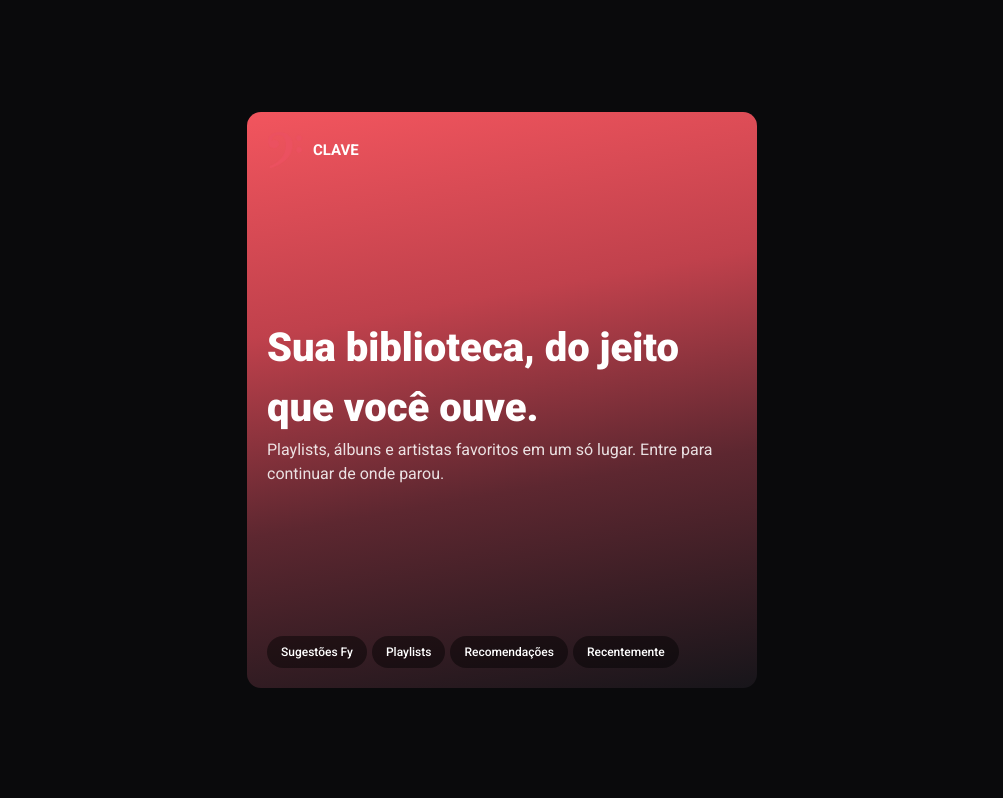
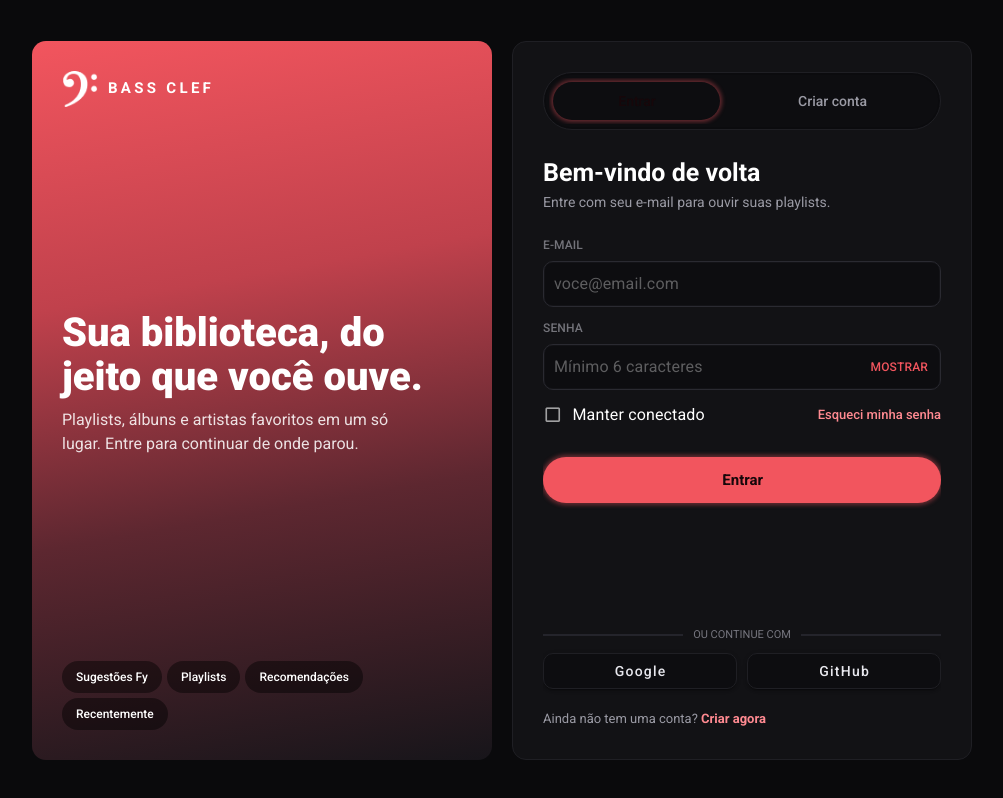
Before and after one commit to davi-rdgr/bass-clef, a Vue app: page /login in a window 1280 px wide. Shown: the whole page, without its empty margins (138-1141 px from the left). Built offline with nearby package versions, Linux system fonts and the light colour scheme.

Commit message:
Desenvolvimento da UI da tela da opção de login da tela de login.

```diff
--- a/index.html
+++ b/index.html
@@ -15,6 +15,9 @@
         justify-content: space-between;
         height: 100vh;
       }
+      * {
+        box-sizing: border-box;
+      }
     </style>
   </head>
   <body>
--- a/package.json
+++ b/package.json
@@ -12,6 +12,7 @@
     "preview": "vite preview"
   },
   "dependencies": {
+    "@mdi/font": "^7.4.47",
     "pinia": "^3.0.3",
     "vue": "^3.5.22",
     "vue-router": "^4.6.3",
--- a/src/main.js
+++ b/src/main.js
@@ -5,6 +5,7 @@ import App from './App.vue'
 import router from './router'
 import { registerComponent } from './componentsRegister.js'
 
+import '@mdi/font/css/materialdesignicons.css'
 import 'vuetify/styles'
 import { createVuetify } from 'vuetify'
 import * as components from 'vuetify/components'
--- a/src/views/Login.vue
+++ b/src/views/Login.vue
@@ -1,12 +1,18 @@
 <script setup>
+import { ref } from 'vue';
+const tab = ref('one');
+const enterLogin = ref('');
+const enterPassword = ref('');
+const enterCheckbox = ref(false);
+const showPassword = ref(false)
 </script>
 <template>
     <main>
         <aside>
             <div class="logo">
-                <img src="/public/images/bass-clef-image.png" alt="Bass Clef Logo">
+                <img src="/images/bass-clef-white-image.png" alt="Bass Clef Logo">
                 <h3>
-                    CLAVE
+                    BASS CLEF
                 </h3>
             </div>
             <div class="titles">
@@ -32,6 +38,81 @@
                 </li>
             </ul>
         </aside>
+        <section class="login">
+            <v-sheet class="vsheet" elevation="2">
+                <v-tabs class="vtabs" v-model="tab" color="#17070A" bg-color="#0D0D10" selected-class="tab-selected"
+                    :hide-slider='true' grow inset>
+                    <v-tab class="vtab" value="enter">Entrar</v-tab>
+                    <v-tab class="vtab" value="register">Criar conta</v-tab>
+                </v-tabs>
+
+                <v-tabs-window class="vwindow" v-model="tab">
+                    <v-tabs-window-item class="tabwindow" value="enter">
+                        <div>
+                            <h1>
+                                Bem-vindo de volta
+                            </h1>
+                            <h2>
+                                Entre com seu e-mail para ouvir suas playlists.
+                            </h2>
+                            <v-form class="vform">
+                                <v-label class="vlabel">
+                                    E-MAIL
+                                </v-label>
+                                <v-text-field class="vinput" hide-details type="email" variant="outlined"
+                                    v-model="enterLogin" placeholder="voce@email.com" />
+                                <v-label class="vlabel">
+                                    SENHA
+                                </v-label>
+                                <v-text-field class="vinput" hide-details :type="showPassword ? 'text' : 'password'"
+                                    variant="outlined" v-model="enterPassword" placeholder="Mínimo 6 caracteres"
+                                    append-inner="MOSTRAR">
+                                    <template #append-inner>
+                                        <span class="show-password" @click="showPassword = !showPassword">
+                                            {{ showPassword ? ' OCULTAR' : 'MOSTRAR' }}
+                                        </span>
+                                    </template>
+                                </v-text-field>
+                                <div class="options">
+                                    <v-checkbox class="vcheck" v-model="enterCheckbox" label="Manter conectado"
+                                        base-color="#ffffff" color="#F2555E">
+                                    </v-checkbox>
+                                    <span class="forgot-pass">
+                                        Esqueci minha senha
+                                    </span>
+                                </div>
+                                <v-btn class="vsubmit" type="submit">
+                                    Entrar
+                                </v-btn>
+                            </v-form>
+                        </div>
+                        <div>
+                            <div class="or-continue">
+                                <div class="line"></div>
+                                <span>
+                                    OU CONTINUE COM
+                                </span>
+                                <div class="line"></div>
+                            </div>
+                            <div class="alternative-login">
+                                <v-btn class="btn">
+                                    Google
+                                </v-btn>
+                                <v-btn class="btn">
+                                    GitHub
+                                </v-btn>
+                            </div>
+                            <span class="create-account">
+                                Ainda não tem uma conta? <span>Criar agora</span>
+                            </span>
+                        </div>
+                    </v-tabs-window-item>
+                    <v-tabs-window-item class="tabwindow" value="register">
+                        <h2>opa opa</h2>
+                    </v-tabs-window-item>
+                </v-tabs-window>
+            </v-sheet>
+        </section>
     </main>
 </template>
 
@@ -48,10 +129,14 @@ main {
 
 aside {
     border-radius: 14px;
-    max-width: 510px;
+    max-width: 460px;
     width: 100%;
+    height: 719px;
+    padding: 30px;
+    display: flex;
+    flex-direction: column;
+    justify-content: space-between;
     background: linear-gradient(170deg, #f2555e 0%, #c0414c 34%, #5d2730 64%, #17151a 100%);
-    padding: 20px;
 }
 
 .logo {
@@ -69,10 +154,8 @@ aside {
     font-weight: 700;
     font-family: 'Roboto', sans-serif;
     color: #ffffff;
-}
-
-.titles {
-    padding: 150px 0;
+    margin: 0;
+    letter-spacing: 0.22em;
 }
 
 .titles h1 {
@@ -80,6 +163,8 @@ aside {
     font-weight: 900;
     font-family: 'Roboto', sans-serif;
     color: #ffffff;
+    line-height: 1.08;
+    margin: 0;
 }
 
 .titles h2 {
@@ -87,6 +172,8 @@ aside {
     font-weight: 400;
     font-family: 'Roboto', sans-serif;
     color: #FFFFFFDB;
+    width: 360px;
+    margin: 10px 0 0 0;
 }
 
 ul {
@@ -106,4 +193,263 @@ ul li {
     border-radius: 900px;
     width: fit-content;
 }
+
+.login {
+    border-radius: 14px;
+    max-width: 460px;
+    width: 100%;
+    height: 719px;
+    padding: 30px;
+    background-color: #121215;
+    border: 1px solid #1F1F24;
+    display: flex;
+    flex-direction: column;
+}
+
+.vsheet {
+    background-color: #121215;
+    box-shadow: none !important;
+    flex: 1;
+    display: flex;
+    flex-direction: column;
+    min-height: 0;
+}
+
+.vsheet:deep(.v-slide-group__content) {
+    gap: 5px;
+}
+
+.vtabs {
+    border-radius: 900px;
+    height: auto !important;
+    flex: none !important;
+    padding: 5px;
+    border: 1px solid #1F1F24;
+}
+
+.vtab {
+    font-size: 14px;
+    font-weight: 500;
+    font-family: 'Roboto', sans-serif;
+    color: #9A9AA4 !important;
+    text-transform: none;
+    letter-spacing: normal;
+    border-radius: 900px !important;
+    height: auto !important;
+    padding: 11px 0;
+}
+
+.tab-selected {
+    background-color: #f2555e;
+    color: #17070A !important;
+    box-shadow: 0 0 4px 2px #F2555E66 !important;
+}
+
+.vwindow {
+    margin: 30px 0 0 0;
+    flex: 1;
+    min-height: 0;
+    display: flex;
+    flex-direction: column;
+}
+
+.vwindow:deep(.v-window__container) {
+    flex: 1;
+    min-height: 0;
+}
+
+.tabwindow {
+    border: none;
+    flex: 1;
+    min-height: 0;
+    display: flex;
+    flex-direction: column;
+    justify-content: space-between;
+}
+
+.vwindow h1 {
+    font-size: 25px;
+    font-weight: 700;
+    font-family: 'Roboto', sans-serif;
+    color: #ffffff;
+    margin: 0;
+    line-height: 100%;
+}
+
+.vwindow h2 {
+    font-size: 14px;
+    font-weight: 400;
+    font-family: 'Roboto', sans-serif;
+    color: #9A9AA4;
+    margin: 10px 0 0 0;
+    line-height: 100%;
+}
+
+.vform {
+    margin: 15px 0 0 0;
+}
+
+.vlabel {
+    font-size: 12px;
+    font-weight: 500;
+    font-family: 'Roboto', sans-serif;
+    color: #B4B4BD;
+    line-height: 100%;
+    text-transform: uppercase;
+    margin: 15px 0 0 0;
+}
+
+.vinput {
+    font-size: 16px;
+    font-weight: 400;
+    font-family: 'Roboto', sans-serif;
+    background-color: #0D0D10 !important;
+    color: #ffffff;
+    margin: 5px 0 0 0;
+    border: 1px solid #2A2A31;
+    border-radius: 10px;
+}
+
+.show-password {
+    font-size: 12px;
+    font-weight: 500;
+    font-family: 'Roboto', sans-serif;
+    color: #F2555E;
+    cursor: pointer;
+}
+
+.vinput:deep(.v-input--indent-details .v-input__details) {
+    padding: 0;
+}
+
+.vinput:deep(.v-input__control) {
+    height: 44px;
+}
+
+.vinput:deep(.v-field) {
+    border-radius: 8px;
+}
+
+.vinput:deep(.v-field__outline) {
+    color: #1F1F24;
+}
+
+.vinput:deep(.v-field__input) {
+    padding: 0;
+    min-height: auto;
+    height: 44px;
+}
+
+.vinput:deep(.v-field__field) {
+    padding: 0 10px;
+}
+
+.vsubmit {
+    font-size: 15px;
+    font-weight: 700;
+    font-family: 'Roboto', sans-serif;
+    width: 100%;
+    background-color: #F2555E;
+    color: #17070A;
+    height: 46px;
+    border-radius: 900px;
+    text-transform: none;
+    letter-spacing: normal;
+    box-shadow: 0 0 4px 2px #F2555E66 !important;
+}
+
+.options {
+    display: flex;
+    flex-direction: row;
+    justify-content: space-between;
+    margin: 5px 0 0 0;
+}
+
+.options:deep(.v-selection-control) {
+    min-height: auto !important;
+}
+
+.vcheck {
+    font-size: 13px;
+    font-weight: 400;
+    font-family: 'Roboto', sans-serif;
+    color: #ffffff;
+}
+
+.vcheck:deep(.v-selection-control__input) {
+    justify-content: start;
+    width: initial;
+    margin-right: 10px;
+}
+
+.vcheck:deep(.v-selection-control__wrapper) {
+    width: initial;
+}
+
+.forgot-pass {
+    font-size: 13px;
+    font-weight: 500;
+    font-family: 'Roboto', sans-serif;
+    color: #FF8A91;
+    margin: 10px 0 0 0;
+    cursor: pointer;
+}
+
+.or-continue {
+    font-size: 11px;
+    font-weight: 400;
+    font-family: 'Roboto', sans-serif;
+    color: #76767F;
+    display: flex;
+    flex-direction: row;
+    align-items: center;
+    justify-content: space-between;
+    margin: 20px 0 0 0;
+    white-space: nowrap;
+}
+
+.or-continue span {
+    margin: 0 10px;
+}
+
+.or-continue .line {
+    background-color: #24242B;
+    width: 100%;
+    height: 2px;
+}
+
+.alternative-login {
+    display: flex;
+    flex-direction: row;
+    align-items: center;
+    justify-content: space-between;
+    gap: 10px;
+    margin: 10px 0 0 0;
+}
+
+.alternative-login .btn {
+    font-size: 14px;
+    font-weight: 500;
+    font-family: 'Roboto', sans-serif;
+    text-transform: none;
+    border: 1px solid #1F1F24;
+    color: #E8E8EE;
+    background-color: #0D0D10;
+    flex: 1;
+    border-radius: 10px;
+}
+
+.create-account {
+    font-size: 13px;
+    font-weight: 400;
+    font-family: 'Roboto', sans-serif;
+    color: #9A9AA4;
+    margin: 20px 0 0 0;
+    display: block;
+}
+
+.create-account span {
+    font-weight: 600;
+    color: #FF8A91;
+}
 </style>
```
Also changed, not shown: public/images/bass-clef-white-image.png (added), 1 other file (tests, documents, lock files or other folders).
